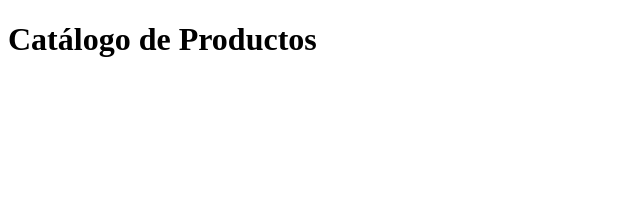
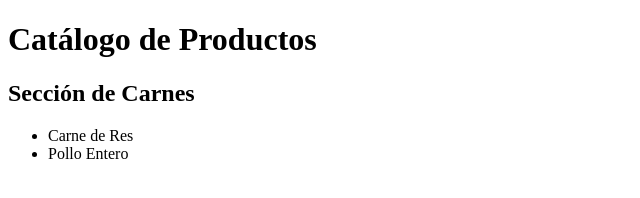
Before and after one commit to Marifer2922/programacion_web, a plain HTML site: page Ejercicio1.html in a window 1280 px wide. Shown: the whole page, without its empty margins (0-640 px from the left). Drawn offline with Linux system fonts and the light colour scheme.

Commit message:
feat: agregando carnes  section

```diff
--- a/Ejercicio1.html
+++ b/Ejercicio1.html
@@ -6,5 +6,15 @@
 </head>
 <body>
     <h1>Catálogo de Productos</h1>
+
+    <section id="carnes">
+        <h2>Sección de Carnes</h2>
+        <ul>
+            <li>Carne de Res</li>
+            <li>Pollo Entero</li>
+        </ul>
+    </section>
+
+
 </body>
 </html>
```
